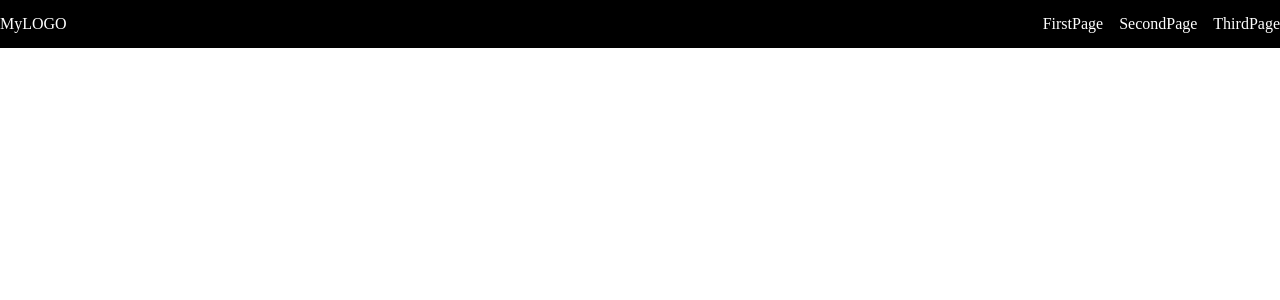
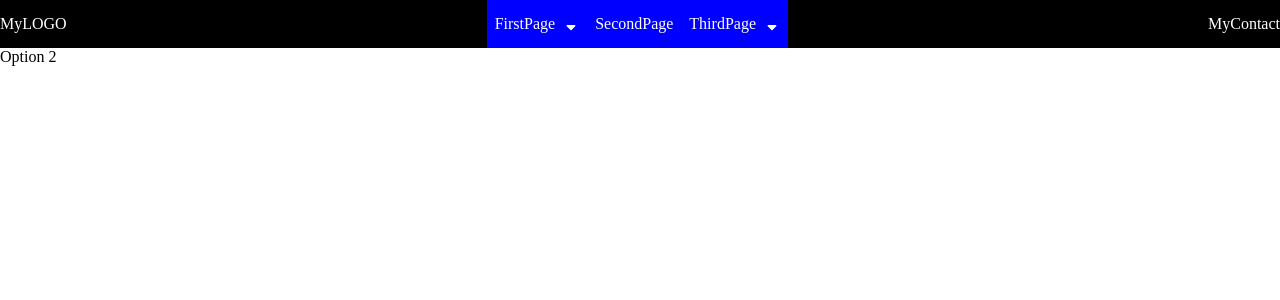
Before and after one commit to VitorGuedesMadeira/Bodhi-Farms, a React (Create React App) app: page /option2 in a window 1280 px wide. Shown: the top 300 px of the page. Built offline with nearby package versions, Linux system fonts and the light colour scheme.

Commit message:
Add drop down menu buttons

```diff
--- a/package.json
+++ b/package.json
@@ -8,6 +8,7 @@
     "@testing-library/user-event": "^13.5.0",
     "react": "^18.2.0",
     "react-dom": "^18.2.0",
+    "react-icons": "^4.7.1",
     "react-router-dom": "^6.6.1",
     "react-scripts": "5.0.1",
     "web-vitals": "^2.1.4"
--- a/src/App.js
+++ b/src/App.js
@@ -3,6 +3,9 @@ import Navigation from './components/Navigation/Navigation';
 import firstPage from './pages/firstPage/firstPage';
 import secondPage from './pages/secondPage/secondPage';
 import thirdPage from './pages/thirdPage/thirdPage';
+import option1 from './pages/option1/option1';
+import option2 from './pages/option2/option2';
+import option3 from './pages/option3/option3';
 
 // styles
 import './App.css';
@@ -15,6 +18,9 @@ function App() {
         <Route path="/" element={firstPage()} />
         <Route path="secondPage" element={secondPage()} />
         <Route path="thirdPage" element={thirdPage()} />
+        <Route path="option1" element={option1()} />
+        <Route path="option2" element={option2()} />
+        <Route path="option3" element={option3()} />
       </Routes>
     </div>
   );
--- a/src/components/Navigation/Navigation.css
+++ b/src/components/Navigation/Navigation.css
@@ -11,15 +11,76 @@
 .navigation-ul {
   display: flex;
   list-style-type: none;
-  gap: 1rem;
+  height: 100%;
+  align-items: center;
+  background-color: red;
+}
+
+.navigation-ul li {
+  background-color: blue;
+  height: 100%;
+  position: relative;
 }
 
 .active-link {
   text-decoration: none;
   color: goldenrod;
+  background-color: green;
+  height: 100%;
+  width: 100%;
+  display: flex;
+  align-items: center;
+  gap: 0.5rem;
+  padding: 0 0.5rem;
 }
 
 .none {
   text-decoration: none;
   color: white;
+  height: 100%;
+  width: 100%;
+  display: flex;
+  align-items: center;
+  gap: 0.5rem;
+  padding: 0 0.5rem;
 }
+
+.drop-down {
+  display: none;
+}
+
+.active-link:hover .drop-down,
+.none:hover .drop-down {
+  display: flex;
+  flex-direction: column;
+  background-color: red;
+  position: absolute;
+  list-style: none;
+  left: 0;
+  top: 3rem;
+  width: 100%;
+}
+
+.drop-down li {
+  height: 3rem;
+  display: flex;
+  align-items: center;
+  justify-content: center;
+  animation: slide-down 0.5s ease-in-out;
+}
+
+.drop-down li:hover {
+  background-color: orange;
+}
+
+@keyframes slide-down {
+  from {
+    opacity: 0;
+    height: 0;
+  }
+
+  to {
+    opacity: 1;
+    height: 3rem;
+  }
+}
--- a/src/components/Navigation/Navigation.js
+++ b/src/components/Navigation/Navigation.js
@@ -1,6 +1,6 @@
 import React from 'react';
 import { NavLink } from 'react-router-dom';
-
+import { FaSortDown } from 'react-icons/fa'
 // styles
 import './Navigation.css';
 
@@ -11,22 +11,65 @@ const Navigation = () => (
     </div>
 
     <ul className="navigation-ul">
+
       <li>
-        <NavLink className={({ isActive }) => (isActive ? 'active-link' : 'none')} to="/">
+        <NavLink className={({ isActive }) => (isActive ? 'active-link link-1' : 'none')} to="/">
           FirstPage
+          <FaSortDown />
+          <ul className="drop-down">
+            <li>
+              <NavLink className={({ isActive }) => (isActive ? 'active-link link-2' : 'none')} to="option1">
+                option 1
+              </NavLink>
+            </li>
+            <li>
+              <NavLink className={({ isActive }) => (isActive ? 'active-link link-2' : 'none')} to="option2">
+                option 2
+              </NavLink>
+            </li>
+            <li>
+              <NavLink className={({ isActive }) => (isActive ? 'active-link link-2' : 'none')} to="option3">
+                option 3
+              </NavLink>
+            </li>
+          </ul>
         </NavLink>
       </li>
+
       <li>
-        <NavLink className={({ isActive }) => (isActive ? 'active-link' : 'none')} to="secondPage">
+        <NavLink className={({ isActive }) => (isActive ? 'active-link link-2' : 'none')} to="secondPage">
           SecondPage
         </NavLink>
       </li>
+
       <li>
-        <NavLink className={({ isActive }) => (isActive ? 'active-link' : 'none')} to="thirdPage">
+        <NavLink className={({ isActive }) => (isActive ? 'active-link link-1' : 'none')} to="thirdPage">
           ThirdPage
+          <FaSortDown />
+          <ul className="drop-down">
+            <li>
+              <NavLink className={({ isActive }) => (isActive ? 'active-link link-2' : 'none')} to="option1">
+                option 1
+              </NavLink>
+            </li>
+            <li>
+              <NavLink className={({ isActive }) => (isActive ? 'active-link link-2' : 'none')} to="option2">
+                option 2
+              </NavLink>
+            </li>
+            <li>
+              <NavLink className={({ isActive }) => (isActive ? 'active-link link-2' : 'none')} to="option3">
+                option 3
+              </NavLink>
+            </li>
+          </ul>
         </NavLink>
       </li>
     </ul>
+
+    <div className="navigation-logo">
+      <span>MyContact</span>
+    </div>
   </nav>
 );
 
--- /dev/null
+++ b/src/pages/option1/option1.js
@@ -0,0 +1,12 @@
+import React from 'react';
+
+// styles
+import './option1.css';
+
+const option1 = () => (
+  <div className="option-1-page-container">
+    Option 1
+  </div>
+);
+
+export default option1;
--- /dev/null
+++ b/src/pages/option2/option2.js
@@ -0,0 +1,12 @@
+import React from 'react';
+
+// styles
+import './option2.css';
+
+const option2 = () => (
+  <div className="option-2-page-container">
+    Option 2
+  </div>
+);
+
+export default option2;
--- /dev/null
+++ b/src/pages/option3/option3.js
@@ -0,0 +1,12 @@
+import React from 'react';
+
+// styles
+import './option3.css';
+
+const option3 = () => (
+  <div className="option-3-page-container">
+    Option 3
+  </div>
+);
+
+export default option3;
```
Also changed, not shown: src/pages/option1/option1.css (added), src/pages/option2/option2.css (added), src/pages/option3/option3.css (added), 1 other file (tests, documents, lock files or other folders).
